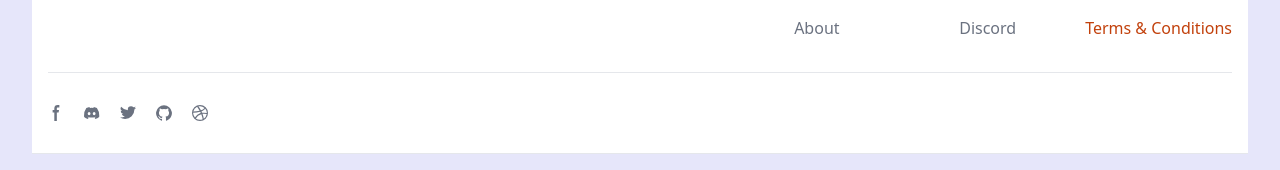
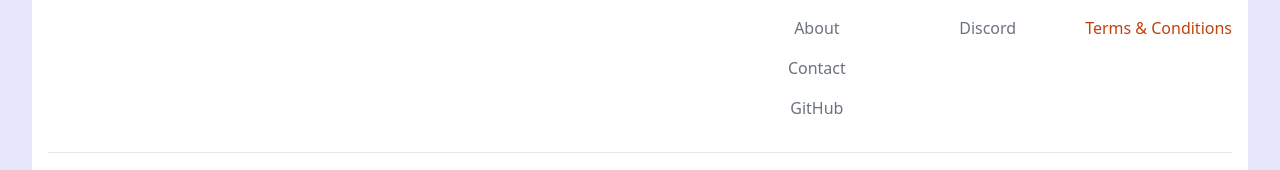
Before and after one commit to Himanshu-sh1/react, a React (Vite) app: page / in a window 1280 px wide. Shown: the part 1189-1359 px from the top of the page. Built offline with nearby package versions, Linux system fonts and the light colour scheme.

Commit message:
Footer.jsx

```diff
--- a/src/components/Footer/Footer.jsx
+++ b/src/components/Footer/Footer.jsx
@@ -24,9 +24,19 @@ export default function Footer() {
                                         Home
                                     </Link>
                                 </li>
-                                <li>
+                                <li className="mb-4">
                                     <Link to="/about" className="hover:underline">
                                         About
+                                    </Link>
+                                </li>
+                                <li  className="mb-4">
+                                    <Link to="/contact" className="hover:underline">
+                                        Contact
+                                    </Link>
+                                </li>
+                                <li>
+                                    <Link to="/github" className="hover:underline">
+                                        GitHub
                                     </Link>
                                 </li>
                             </ul>
@@ -36,7 +46,7 @@ export default function Footer() {
                             <ul className="text-gray-500 font-medium">
                                 <li className="mb-4">
 
-                                    <Link to="/github" className="hover:underline">
+                                    <Link to="/" className="hover:underline">
                                         GitHub
                                     </Link>
 
```
